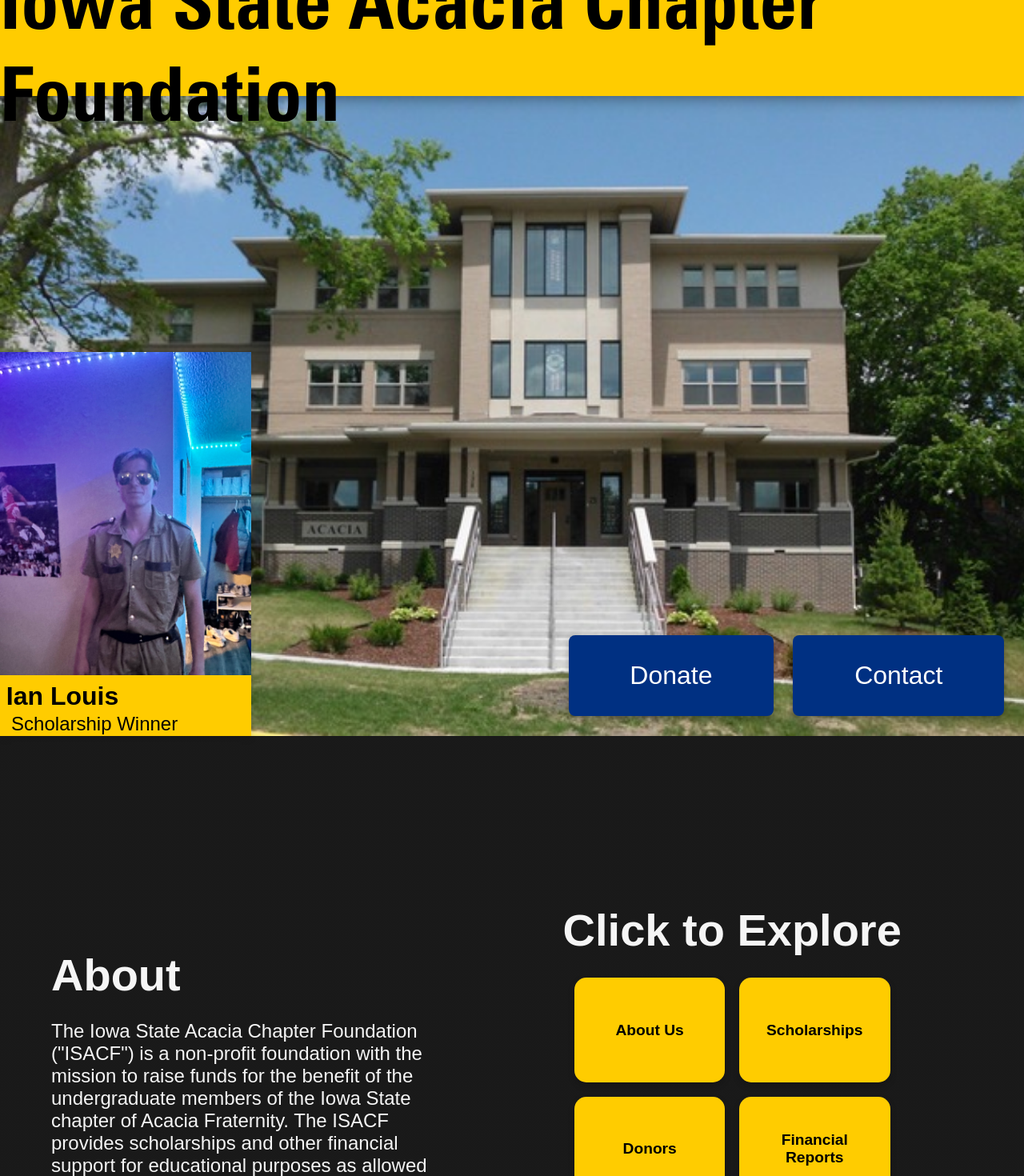
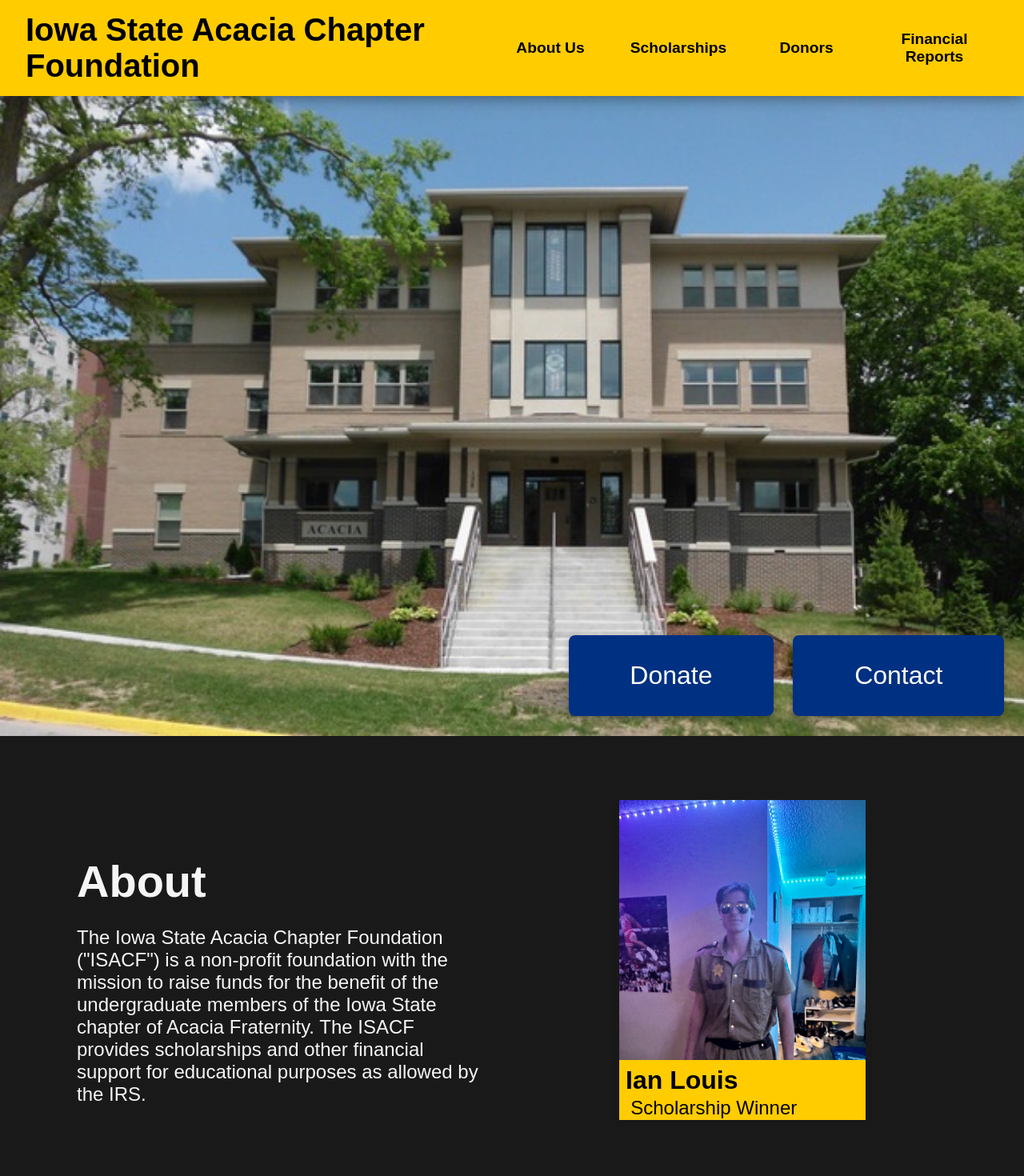
Before and after one commit to kevin21018212/Acacia-Website, a Next.js app: page / in a window 1280 px wide. Shown: the top 1470 px of the page at 80% size. Built offline with nearby package versions, Linux system fonts and the light colour scheme; a web font is replaced by a local one.

Commit message:
updated header and scholarship card

```diff
--- a/app/components/about.tsx
+++ b/app/components/about.tsx
@@ -41,6 +41,11 @@
       .catch((error) => {
         console.error(error);
       });
+  };
+
+  const descriptionVariants = {
+    hidden: { height: "15%" },
+    visible: { height: "40%" },
   };
 
   return (
@@ -87,24 +92,18 @@
           educational purposes as allowed by the IRS.
         </motion.p>
       </div>
-      <div className={styles.downloads}>
-        <h4 className={styles.downloadText}>Click to Explore</h4>
-        <motion.div className={styles.downloadBoxes}>
-          <Link href="/about" className={styles.box}>
-            <p>About Us</p>
-          </Link>
-
-          <Link href="/scholarships" className={styles.box}>
-            <p>Scholarships</p>
-          </Link>
-
-          <Link href="/donors" className={styles.box}>
-            <p>Donors</p>
-          </Link>
-
-          <Link href="/financial-reports" className={styles.box}>
-            <p>Financial Reports</p>
-          </Link>
+      <div className={styles.cardContainer}>
+        <motion.div className={styles.card}>
+          <motion.div
+            className={styles.description}
+            initial="hidden"
+            whileHover="visible"
+            variants={descriptionVariants}
+          >
+            <h5>Ian Louis</h5>
+            <p>Scholarship Winner</p>
+            <p className={styles.bio}>Description </p>
+          </motion.div>
         </motion.div>
       </div>
     </motion.div>
--- a/app/components/heading.tsx
+++ b/app/components/heading.tsx
@@ -1,5 +1,6 @@
 import { motion } from "framer-motion";
 import styles from "../css/heading.module.css";
+import Link from "next/link";
 const Heading = () => {
   const itemVariants = {
     hidden: { opacity: 0, x: -50 },
@@ -13,7 +14,23 @@
       animate="visible"
       variants={itemVariants}
     >
-      <h1 className={styles.heading}>Iowa State Acacia Chapter Foundation</h1>
+      <div className={styles.title}>
+        <h1 className={styles.heading}>Iowa State Acacia Chapter Foundation</h1>
+      </div>
+      <div className={styles.links}>
+        <Link href="/about" className={styles.box}>
+          <p>About Us</p>
+        </Link>
+        <Link href="/scholarships" className={styles.box}>
+          <p>Scholarships</p>
+        </Link>
+        <Link href="/donors" className={styles.box}>
+          <p>Donors</p>
+        </Link>
+        <Link href="/financial-reports" className={styles.box}>
+          <p>Financial Reports</p>
+        </Link>
+      </div>
     </motion.div>
   );
 };
--- a/app/components/landing.tsx
+++ b/app/components/landing.tsx
@@ -8,27 +8,9 @@
     visible: { opacity: 1, x: 0 },
   };
 
-  const descriptionVariants = {
-    hidden: { height: "12.5%" },
-    visible: { height: "40%" },
-  };
-
   return (
     <>
       <motion.div className={styles.gridContainer}>
-        <motion.div className={styles.landingcard}>
-          <motion.div
-            className={styles.description}
-            initial="hidden"
-            whileHover="visible"
-            variants={descriptionVariants}
-          >
-            <h5>Ian Louis</h5>
-            <p>Scholarship Winner</p>
-            <p className={styles.bio}>Description </p>
-          </motion.div>
-        </motion.div>
-
         <motion.div
           className={styles.buttonContainer}
           variants={buttonVariants}
--- a/app/css/about.module.css
+++ b/app/css/about.module.css
@@ -1,16 +1,15 @@
 .container {
   width: 100%;
+  height: 70vh;
   display: flex;
   justify-content: center;
-  align-items: flex-start;
-  height: auto;
-  padding-top: 15%;
+  align-items: center;
   margin-bottom: 15%;
 }
 
 .about {
   width: 40%;
-  margin: 0 auto 0 5%;
+  margin: 0 5% 0 0%;
   color: whitesmoke;
 }
 
@@ -18,52 +17,52 @@
   font-size: 1.5rem;
 }
 
-.downloads {
-  width: 60%;
-  display: flex;
-  flex-direction: column;
-  align-items: center;
-  margin: 0 auto;
-}
-
-.downloadText {
-  color: whitesmoke;
-  margin: 0;
-  padding: 2.5% 0 2.5% 0;
-}
-
-.downloadBoxes {
-  display: flex;
-  flex-wrap: wrap;
-  justify-content: center;
-  align-items: center;
-  width: 60%;
-}
-
-.box {
+.cardContainer {
+  width: 40%;
   display: flex;
   justify-content: center;
   align-items: center;
-  text-align: center;
-  background: #ffcc00;
-  border-radius: 15px;
-  height: 12vh;
-  width: 12vw;
-  margin: 2%;
-  padding: 4%;
-  box-shadow: 0 4px 8px rgba(0, 0, 0, 0.2);
-  transition: background-color 0.3s, transform 0.3s;
-  text-decoration: none;
-  color: inherit;
 }
 
-.box p {
-  font-size: 1.5vw;
-  font-weight: 600;
+.card {
+  width: 60%;
+  height: 50vh;
+  display: flex;
+  flex-direction: column;
+  justify-content: flex-end;
+  box-shadow: 0 4px 8px rgba(0, 0, 0, 0.1);
+  background-image: url("../../public//images/ian.jpg");
+  background-size: cover;
+  overflow: hidden;
 }
 
-.box:hover {
-  transform: scale(1.05);
+.description {
+  width: 100%;
+  padding: 2.5%;
+  background: #ffcc00;
+  box-shadow: 0 2px 4px rgba(0, 0, 0, 0.1);
+  display: flex;
+  align-items: flex-start;
+  justify-content: flex-start;
+  flex-direction: column;
+  padding-top: 2.5%;
+}
+.description h5 {
+  color: black;
+  margin: 0;
+  margin-bottom: 2px;
+}
+
+.description p {
+  margin: 0;
+  padding-left: 2%;
+  margin-bottom: 2.5%;
+  font-size: 1.5rem;
+}
+
+.bio {
+  padding-left: 5%;
+  font-size: 1rem;
 }
 
 @media (max-width: 768px) {
--- a/app/css/heading.module.css
+++ b/app/css/heading.module.css
@@ -2,13 +2,45 @@
   width: 100%;
   height: 15vh;
   display: flex;
-  justify-content: center;
   align-items: center;
   background-color: #ffcc00;
   box-shadow: 0 0 20px rgba(0, 0, 0, 0.5);
   position: sticky;
   top: 0;
   z-index: 100;
+}
+.title {
+  width: 40%;
+  padding: 2.5%;
+}
+.links {
+  flex-grow: 3;
+  display: flex;
+  padding: 2.5%;
+  height: 100%;
+}
+
+.box {
+  display: flex;
+  justify-content: center;
+  align-items: center;
+  text-align: center;
+
+  width: 25%;
+  height: 100%;
+  transition: background-color 0.3s, transform 0.3s;
+  text-decoration: none;
+  color: inherit;
+}
+
+.box p {
+  font-size: 1.5vw;
+  font-weight: 600;
+}
+
+.box:hover {
+  transform: scale(1.05);
+  background-color: #ffeb00;
 }
 
 @media (max-width: 768px) {
--- a/app/css/landing.module.css
+++ b/app/css/landing.module.css
@@ -6,47 +6,6 @@
   background-size: cover;
   justify-content: flex-end;
   align-items: flex-end;
-}
-
-.landingcard {
-  width: 25%;
-  height: 60%;
-  display: flex;
-  flex-direction: column;
-  justify-content: flex-end;
-  box-shadow: 0 4px 8px rgba(0, 0, 0, 0.1);
-  background-image: url("../../public/images/ian.jpg");
-  background-size: cover;
-  overflow: hidden;
-}
-
-.description {
-  width: 100%;
-  padding: 2.5%;
-  background: #ffcc00;
-  box-shadow: 0 2px 4px rgba(0, 0, 0, 0.1);
-  display: flex;
-  align-items: flex-start;
-  justify-content: flex-start;
-  flex-direction: column;
-  padding-top: 2.5%;
-}
-.description h5 {
-  color: black;
-  margin: 0;
-  margin-bottom: 2px;
-}
-
-.description p {
-  margin: 0;
-  padding-left: 2%;
-  margin-bottom: 2.5%;
-  font-size: 1.5rem;
-}
-
-.bio {
-  padding-left: 5%;
-  font-size: 1rem;
 }
 
 .buttonContainer {
--- a/app/globals.css
+++ b/app/globals.css
@@ -4,6 +4,10 @@
   font-family: "Univers 57 Condensed";
   src: url("../public/Fonts/Univers-57-Condensed-Font\ 2.otf")
     format("truetype");
+}
+@font-face {
+  font-family: "Copperplate Heavy";
+  src: url("../public/Fonts/OPTICopperplate-Heavy.otf") format("truetype");
 }
 
 @font-face {
@@ -22,9 +26,9 @@
 }
 
 h1 {
-  font-size: 5.9rem;
+  font-size: 2.5rem;
   margin: 0;
-  font-family: "Univers 67 Condensed Bold", "Arial", "sans-serif";
+  font-family: "Copperplate Heavt", "Arial", "sans-serif";
 }
 
 h2 {
```
Also changed, not shown: public/Fonts/OPTICopperplate-Heavy.otf (added).
